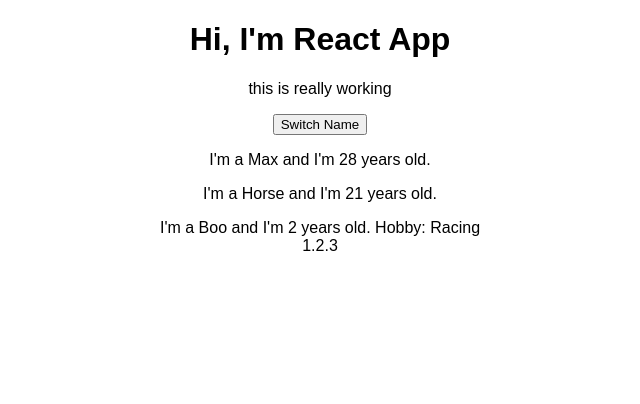
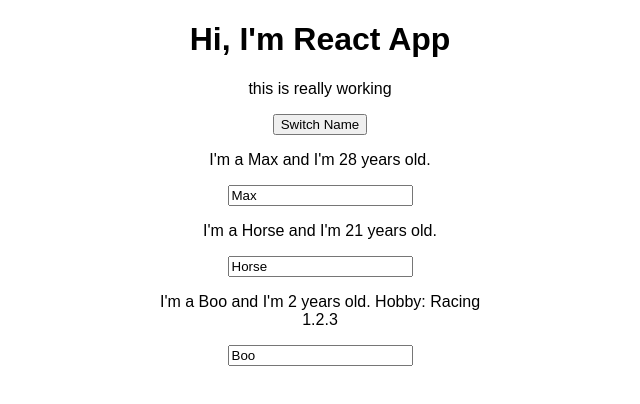
Before and after one commit to kubasulek2/react-learn, a React (Create React App) app: page / in a window 1280 px wide. Shown: the top 404 px of the page, without its empty margins (320-960 px from the left). Built offline with nearby package versions, Linux system fonts and the light colour scheme.

Commit message:
two way bindings

```diff
--- a/src/App.js
+++ b/src/App.js
@@ -20,6 +20,16 @@
 		});
 
 	}
+	nameChangedHandler = (event) => {
+		this.setState({
+			persons: [
+				{ name: this.state.persons[0].name, age: this.state.persons[0].age },
+				{ name: event.target.value, age: this.state.persons[1].age },
+				{ name: this.state.persons[2].name, age: this.state.persons[2].age },
+
+			]
+		});
+	}
 
 	render() {
 		return (
@@ -34,11 +44,13 @@
 				<Person
 					name={this.state.persons[1].name}
 					age={this.state.persons[1].age}
-					click={ ()=> this.switchNameHandler('Olo')} //another way of passing arguments
+					change={this.nameChangedHandler}
+					click={() => this.switchNameHandler('Olo')} //another way of passing arguments
 				/>
 				<Person
 					name={this.state.persons[2].name}
 					age={this.state.persons[2].age}
+
 				>
 					Hobby: Racing <br /> 1.2.3
 				</Person>
--- a/src/Person/Person.js
+++ b/src/Person/Person.js
@@ -2,7 +2,10 @@
 
 const person = (props) => {
 	return (
-		<p onClick={props.click} className='person'>I'm a {props.name} and I'm {props.age} years old. {props.children}</p>
+		<div>
+			<p onClick={props.click} className='person'>I'm a {props.name} and I'm {props.age} years old. {props.children}</p>
+			<input type="text"onChange={props.change} value={props.name}/>
+		</div>
 	);
 };
 export default person;
```
